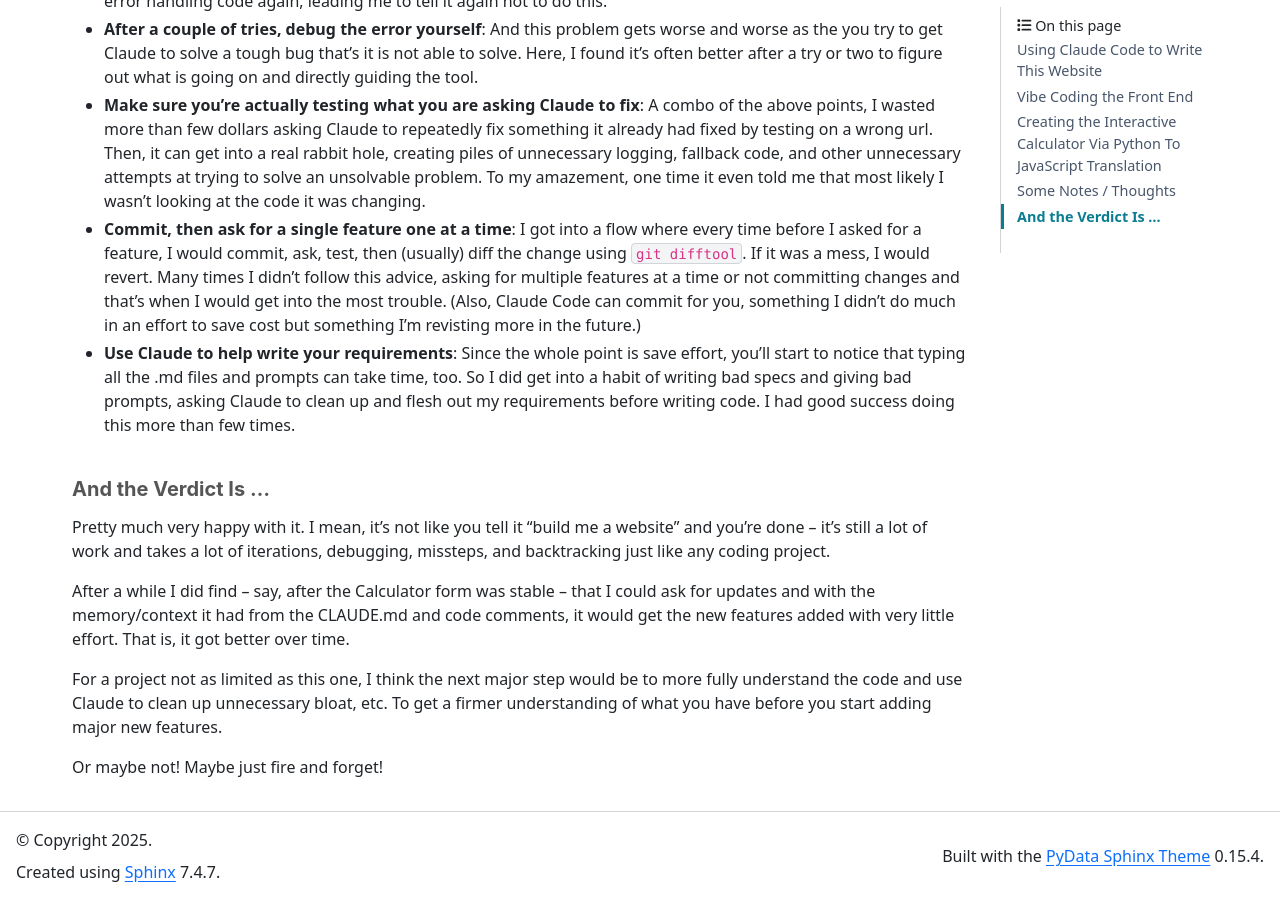
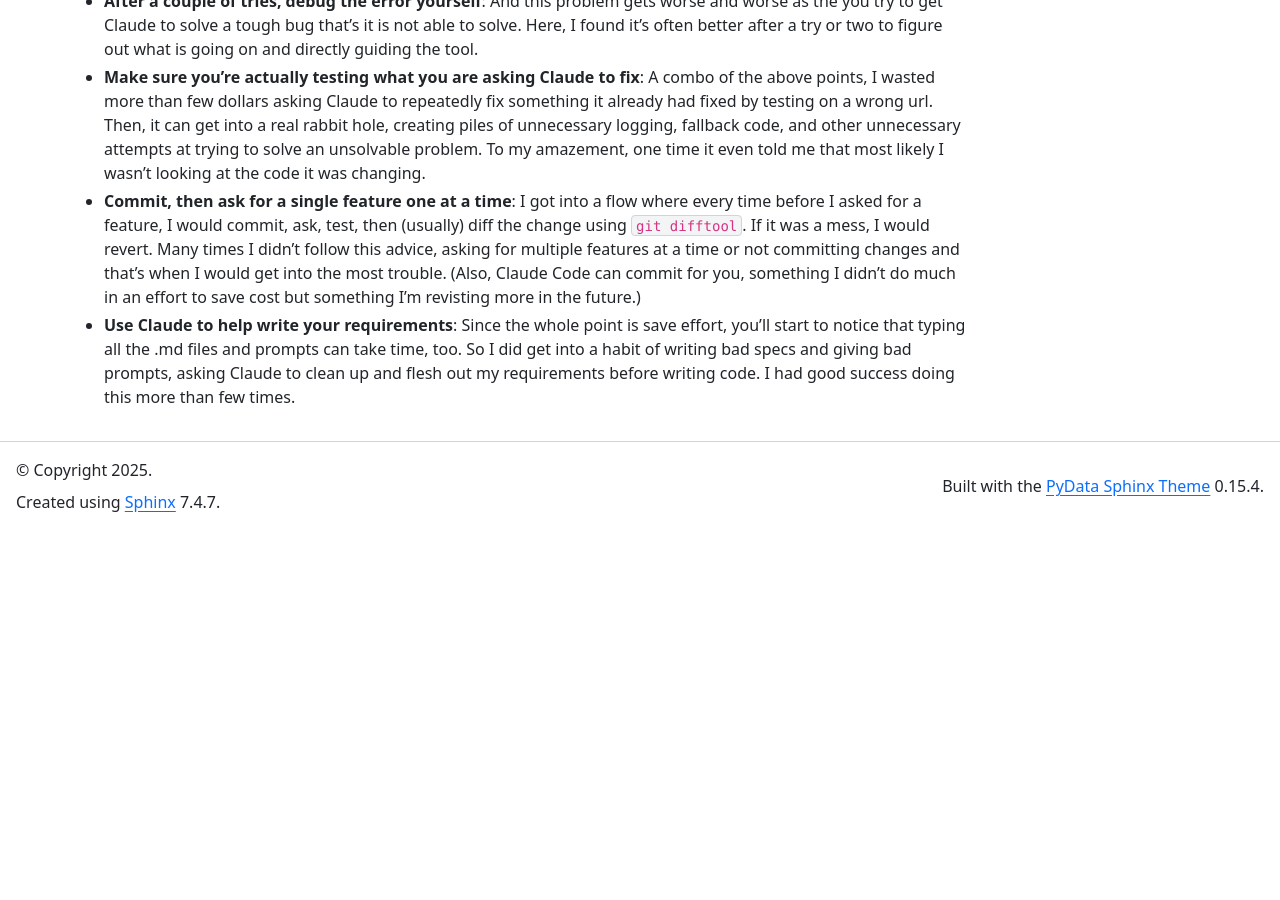
Before and after one commit to nba-comeback-calculator/nba-comeback-calculator, a Sphinx documentation site: the page built from docs/frontend/source/analysis/using_claude_code.rst, in a window 1280 px wide and 900 px high, scrolled down 8011 px. Built offline with Sphinx 7.4.7 and the PyData theme 0.15.4, drawn with Linux system fonts in a browser that asks for light colours; nearby versions of some CDN libraries; comment, search, counter and statistics services are not loaded; after the commit the page ends 8541 px from its top, so only the background shows below that.

Commit message:
DOCS: text tweak.

```diff
--- a/docs/frontend/source/analysis/using_claude_code.rst
+++ b/docs/frontend/source/analysis/using_claude_code.rst
@@ -496,24 +496,3 @@ advice:
   So I did get into a habit of writing bad specs and giving bad prompts, asking Claude
   to clean up and flesh out my requirements before writing code.  I had good success
   doing this more than few times.
-
-
-.. _and-the-verdict-is-:
-
-And the Verdict Is ...
-======================
-
-Pretty much very happy with it. I mean, it's not like you tell it "build me a website"
-and you're done -- it's still a lot of work and takes a lot of iterations, debugging,
-missteps, and backtracking just like any coding project.
-
-After a while I did find -- say, after the Calculator form was stable -- that I could
-ask for updates and with the memory/context it had from the CLAUDE.md and code
-comments, it would get the new features added with very little effort.  That is, it got
-better over time.
-
-For a project not as limited as this one, I think the next major step would be to more
-fully understand the code and use Claude to clean up unnecessary bloat, etc. To get a
-firmer understanding of what you have before you start adding major new features.
-
-Or maybe not! Maybe just fire and forget!
```
